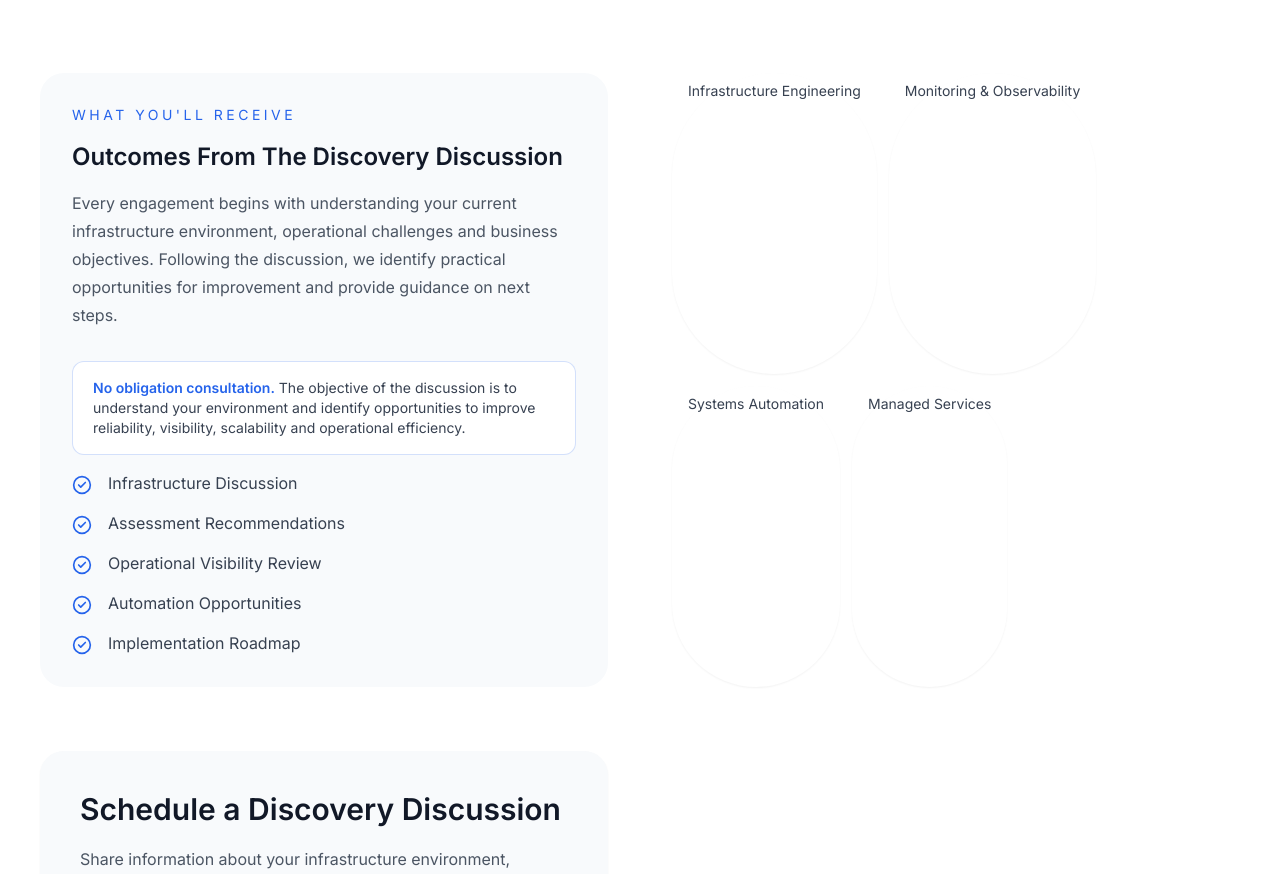
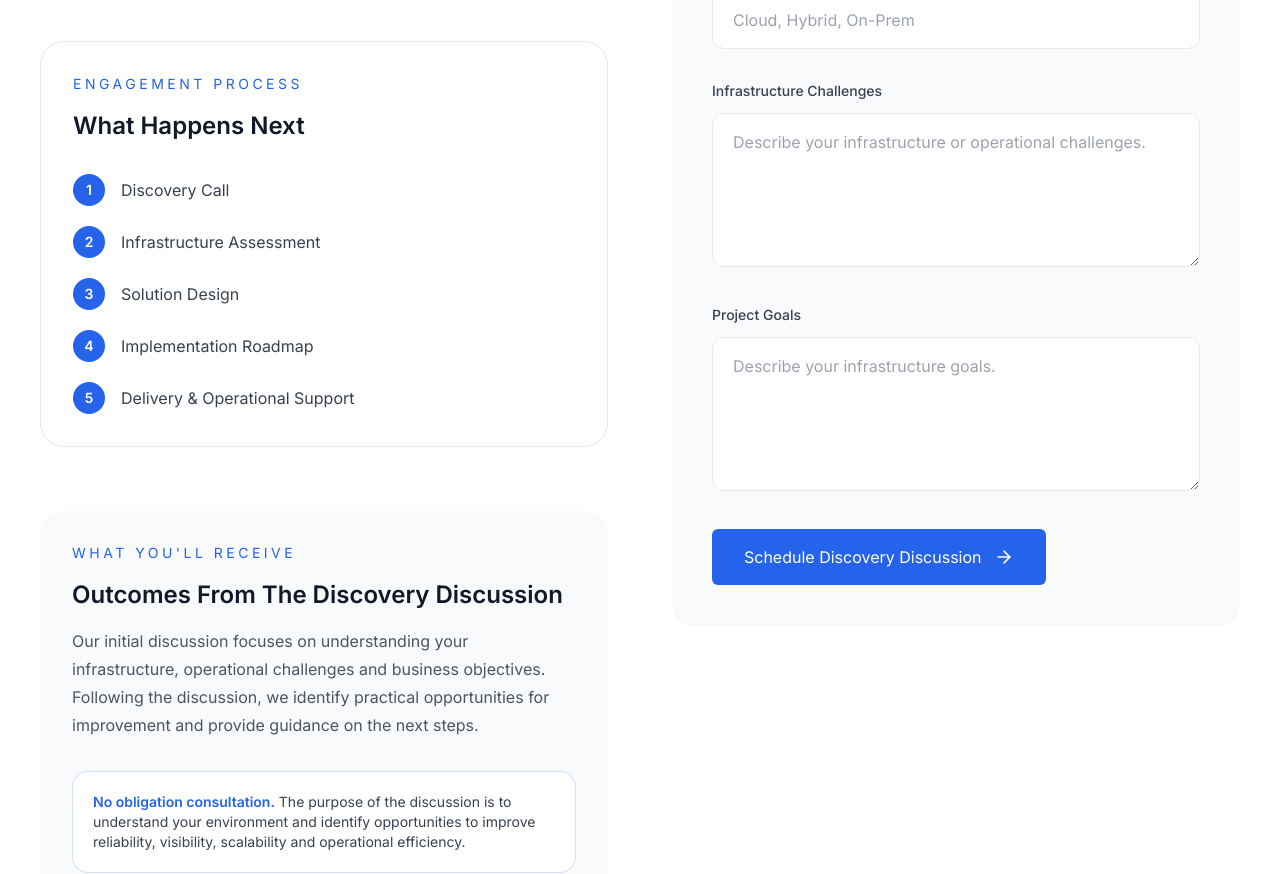
Before and after one commit to ssanfamo/aisel-platform, a Next.js app in the folder apps/web/: page /contact in a window 1280 px wide. Shown: the part 1759-2633 px from the top of the page. Built offline with nearby package versions, Linux system fonts and the light colour scheme.

Commit message:
Finalize infrastructure dashboard preview 4

```diff
--- a/apps/web/app/contact/page.js
+++ b/apps/web/app/contact/page.js
@@ -260,9 +260,6 @@ export default function ContactPage() {
 
                 </div>
 
-              </div>
-
-            </FadeIn>
 
             {/* ENGAGEMENT PROCESS */}
 
@@ -305,7 +302,7 @@ export default function ContactPage() {
 
             {/* WHAT YOU'LL RECEIVE */}
 
-            <div className="mt-8 rounded-3xl bg-brand-light p-8">
+            <div className="mt-16 rounded-3xl bg-brand-light p-8">
 
               <p className="text-sm uppercase tracking-[0.25em] text-brand-primary">
                 What You'll Receive
@@ -315,31 +312,30 @@ export default function ContactPage() {
                 Outcomes From The Discovery Discussion
               </h3>
 
-              <p className="mt-4 text-gray-600 leading-7">
-                Every engagement begins with understanding your current
-                infrastructure environment, operational challenges and
-                business objectives. Following the discussion, we identify
-                practical opportunities for improvement and provide guidance
-                on next steps.
+              <p className="mt-4 leading-7 text-gray-600">
+                Our initial discussion focuses on understanding your infrastructure,
+                operational challenges and business objectives. Following the
+                discussion, we identify practical opportunities for improvement and
+                provide guidance on the next steps.
               </p>
 
-              <div className="mt-8 space-y-4">
+              <div className="mt-8 rounded-2xl border border-brand-primary/20 bg-white p-5">
 
-                <div className="mt-8 rounded-xl border border-brand-primary/20 bg-white px-5 py-4">
+                <p className="text-sm text-gray-700">
 
-                  <p className="text-sm text-gray-700">
+                  <span className="font-semibold text-brand-primary">
+                    No obligation consultation.
+                  </span>{" "}
 
-                    <span className="font-semibold text-brand-primary">
-                      No obligation consultation.
-                    </span>
+                  The purpose of the discussion is to understand your environment and
+                  identify opportunities to improve reliability, visibility,
+                  scalability and operational efficiency.
 
-                    {" "}The objective of the discussion is to understand your
-                    environment and identify opportunities to improve reliability,
-                    visibility, scalability and operational efficiency.
+                </p>
 
-                  </p>
+              </div>
 
-                </div>
+              <div className="mt-8 grid gap-4">
 
                 {[
                   "Infrastructure Discussion",
@@ -348,43 +344,27 @@ export default function ContactPage() {
                   "Automation Opportunities",
                   "Implementation Roadmap",
                 ].map((item) => (
-
                   <div
                     key={item}
-                    className="flex items-start gap-4"
+                    className="flex items-center gap-3 rounded-xl bg-white px-4 py-4 shadow-sm"
                   >
 
-                    <CheckCircle2 className="mt-1 h-5 w-5 text-brand-primary" />
+                    <CheckCircle2 className="h-5 w-5 text-brand-primary" />
 
                     <span className="text-gray-700">
                       {item}
                     </span>
 
                   </div>
-
                 ))}
 
               </div>
 
             </div>
 
-            <div className="mt-8 flex flex-wrap gap-3">
+          </div>
 
-              {[
-                "Infrastructure Engineering",
-                "Monitoring & Observability",
-                "Systems Automation",
-                "Managed Services",
-              ].map((item) => (
-                <span
-                  key={item}
-                  className="rounded-full bg-white px-4 py-2 text-sm text-gray-700 shadow-sm"
-                >
-                  {item}
-                </span>
-              ))}
-
-            </div>
+          </FadeIn>
 
             {/* FORM */}
             <FadeIn>
@@ -599,7 +579,7 @@ export default function ContactPage() {
 
                       {loading
                         ? "Sending..."
-                        : "Schedule Infrastructure Assessment"}
+                        : "Schedule Discovery Discussion"}
 
                       <ArrowRight className="h-5 w-5" />
 
```
